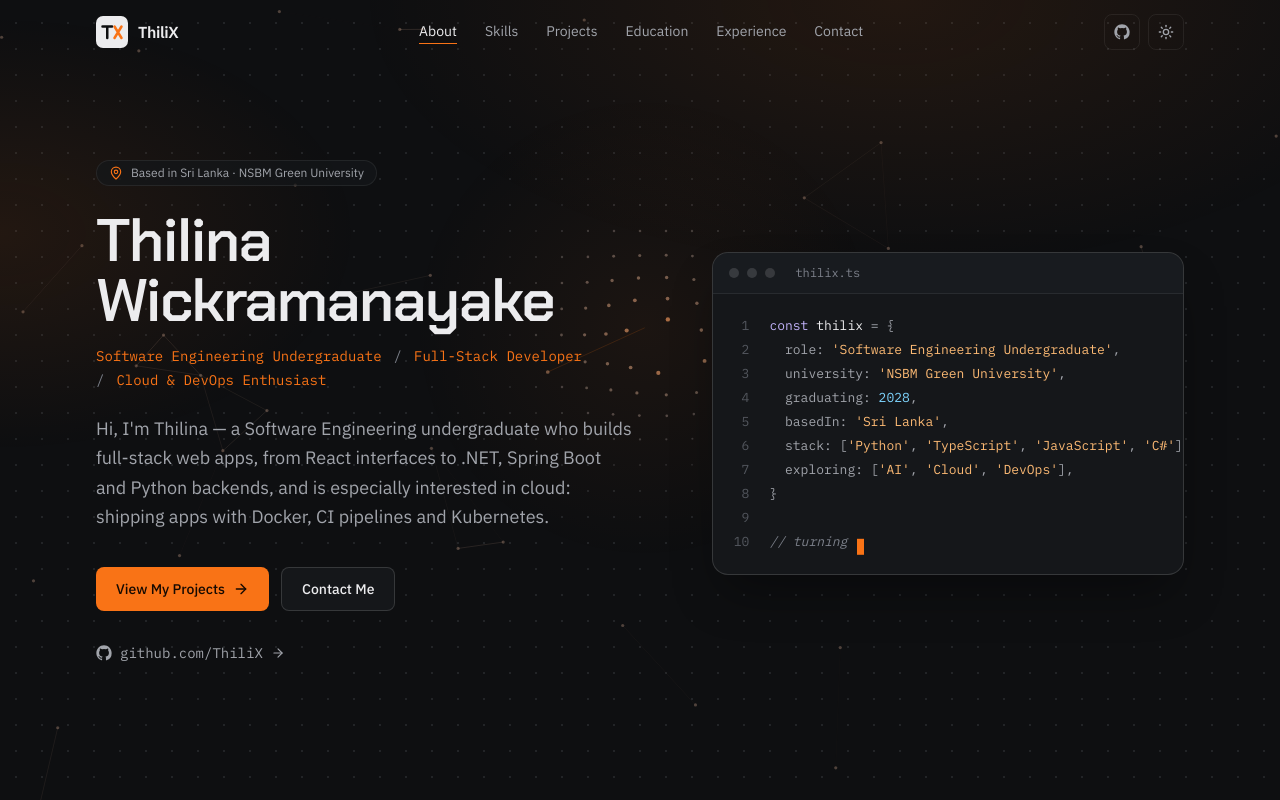
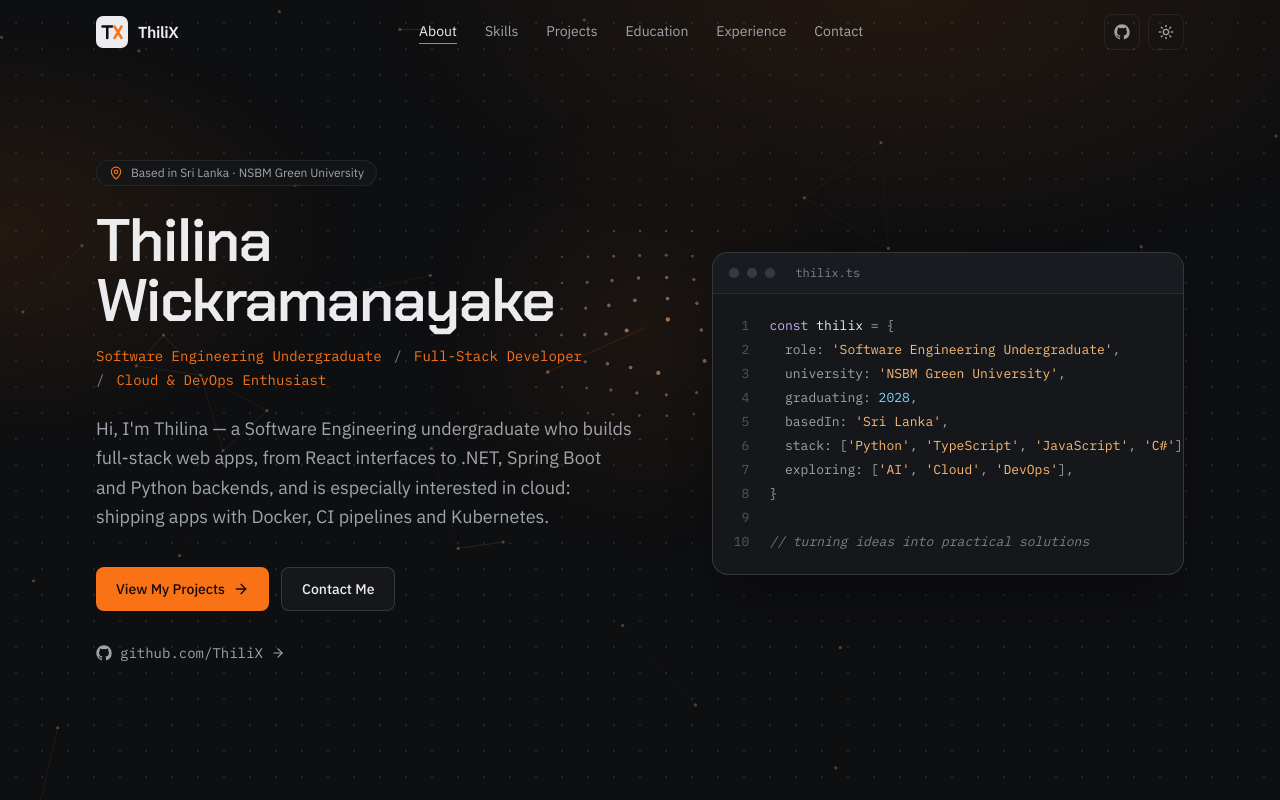
Before and after one commit to ThiliX/ThiliX.github.io, a React (Vite) app: page / in a window 1280 px wide. Shown: the top 800 px of the page. Built offline with nearby package versions, Linux system fonts and the light colour scheme.

Commit message:
Speed up hero typing animation to finish in 1.5s

```diff
--- a/src/components/CodeWindow.tsx
+++ b/src/components/CodeWindow.tsx
@@ -35,50 +35,53 @@ const colour: Record<NonNullable<Token['c']>, string> = {
 const lineText = lines.map((line) => line.map((tok) => tok.t).join(''))
 const plainText = lineText.join('\n')
 
-const START_DELAY = 500 // ms before typing begins
-const CHAR_DELAY = 22 // ms per character
-const LINE_DELAY = 160 // pause before starting the next line
+const START_DELAY = 300 // ms before typing begins
+const TYPE_DURATION = 1500 // ms to type everything
 
 type Cursor = { line: number; col: number }
-const END: Cursor = { line: lines.length - 1, col: lineText[lines.length - 1].length }
 
 const indentOf = (s: string) => s.length - s.trimStart().length
 
-/** Types the code once when the page loads; skipped for reduced-motion users. */
+// Every caret position, in typing order. Indentation and blank lines are skipped,
+// like an editor's auto-indent, so each step adds one visible character.
+const steps: Cursor[] = [{ line: 0, col: 0 }]
+lineText.forEach((text, line) => {
+  if (text.length === 0) return
+  for (let col = indentOf(text); col <= text.length; col++) {
+    if (line > 0 || col > 0) steps.push({ line, col })
+  }
+})
+const LAST = steps.length - 1
+
+/** Types the code once when the page loads, in a fixed time; skipped for reduced-motion users. */
 function useTyping() {
-  const [cursor, setCursor] = useState<Cursor>(() =>
-    window.matchMedia('(prefers-reduced-motion: reduce)').matches ? END : { line: 0, col: 0 },
+  const [step, setStep] = useState(() =>
+    window.matchMedia('(prefers-reduced-motion: reduce)').matches ? LAST : 0,
   )
-  const done = cursor.line === END.line && cursor.col === END.col
 
   useEffect(() => {
-    if (done) return
-    let { line, col } = cursor
-    let timer: number
+    if (step >= LAST) return
+    let frame = 0
+    let start = 0
 
-    const step = () => {
-      if (col < lineText[line].length) {
-        col += 1
-        setCursor({ line, col })
-        timer = window.setTimeout(step, CHAR_DELAY)
-      } else if (line < lines.length - 1) {
-        line += 1
-        // Skip blank lines straight away.
-        while (lineText[line].length === 0 && line < lines.length - 1) line += 1
-        // Indentation appears instantly, like an editor's auto-indent.
-        col = indentOf(lineText[line])
-        setCursor({ line, col })
-        timer = window.setTimeout(step, LINE_DELAY)
-      }
+    // Time-based rather than per-character timers, so it always finishes on schedule.
+    const tick = (now: number) => {
+      start ||= now
+      const progress = Math.min(1, (now - start) / TYPE_DURATION)
+      setStep(Math.round(progress * LAST))
+      if (progress < 1) frame = requestAnimationFrame(tick)
     }
 
-    timer = window.setTimeout(step, START_DELAY)
-    return () => window.clearTimeout(timer)
-    // Runs once on mount; the loop keeps its own position.
+    const timer = window.setTimeout(() => (frame = requestAnimationFrame(tick)), START_DELAY)
+    return () => {
+      window.clearTimeout(timer)
+      cancelAnimationFrame(frame)
+    }
+    // Runs once on mount.
     // eslint-disable-next-line react-hooks/exhaustive-deps
   }, [])
 
-  return { cursor, done }
+  return { cursor: steps[step], done: step >= LAST }
 }
 
 function Caret({ blink }: { blink: boolean }) {
```
